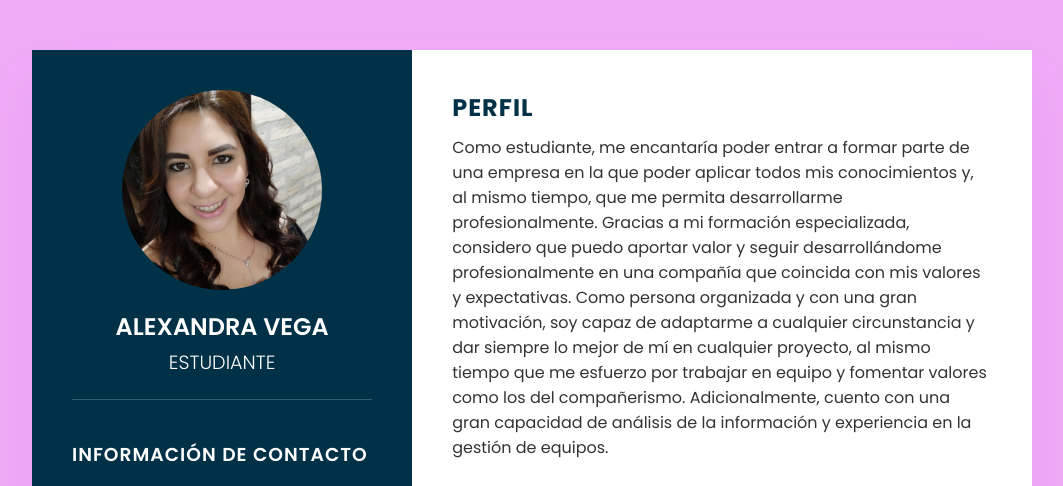
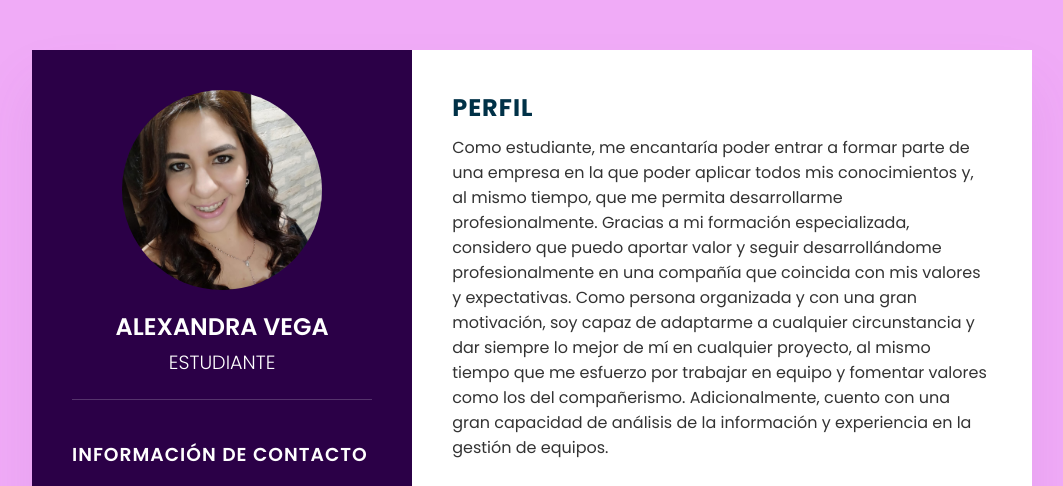
Before and after one commit to vegaalexa/vegaalexa.github.io, a plain HTML site: page index.html in a window 1280 px wide. Shown: the top 486 px of the page, without its empty margins (108-1171 px from the left). Drawn offline with Linux system fonts and the light colour scheme.

Commit message:
Update style.css

```diff
--- a/style.css
+++ b/style.css
@@ -29,7 +29,7 @@ body {
 
 .container .leftSide {
     position: relative;
-    background: #003147;
+    background: #2b0047;
     padding: 40px;
 }
 
```
